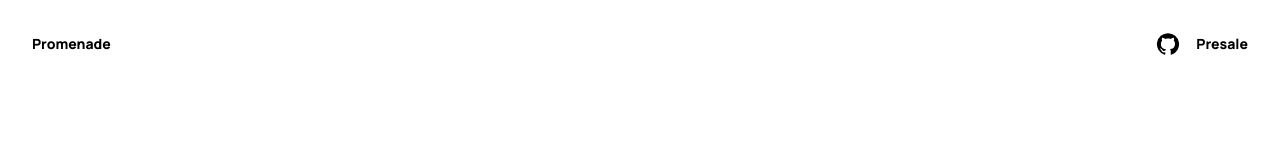
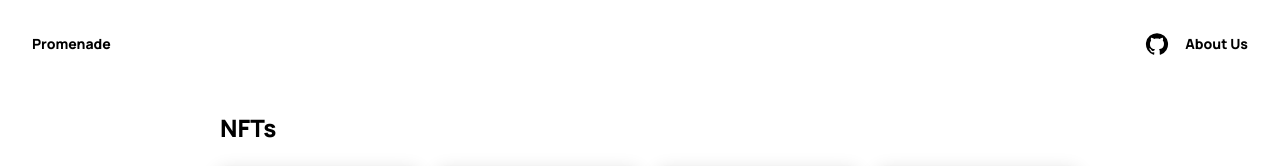
Before and after one commit to g2ransom/promenade, a React (Create React App) app in the folder web/: page /about in a window 1280 px wide. Before the commit this address had no page. Shown: the top 166 px of the page. Built offline with nearby package versions, Linux system fonts and the light colour scheme.

Commit message:
changed filenames to represent an about page and removed information about the presale

```diff
--- a/web/src/App.tsx
+++ b/web/src/App.tsx
@@ -6,7 +6,7 @@ import GaRouteTracker from "./components/GaRouteTracker";
 import "./App.css";
 
 const Home = lazy(() => import("./pages/Home"));
-const Presale = lazy(() => import ("./pages/Presale"));
+const About = lazy(() => import ("./pages/About"));
 
 function App() {
   return (
@@ -19,8 +19,8 @@ function App() {
             element={<Home />}
           />
           <Route
-            path="/presale"
-            element={<Presale />}
+            path="/about"
+            element={<About />}
           />
         </Routes>
       </Suspense>
--- a/web/src/components/Header.tsx
+++ b/web/src/components/Header.tsx
@@ -57,10 +57,10 @@ export default function Header() {
 					<Button
 						color="inherit"
 						component={Link}
-						to="/presale"
+						to="/about"
 						sx={styles.button}
 					>
-						Presale
+						About Us
 					</Button>
 				</Box>
 			</Toolbar>
--- a/web/src/pages/Presale.tsx
+++ b/web/src/pages/About.tsx
@@ -34,10 +34,6 @@ const details: DetailProps[] = [
 		response: "This money will be used to create content, courses, and resources that will be free for the AUC network to consume. Our plan is to develop an E-Book that gives readers all the information they need to use and leverage blockchain technology. We also plan to create an online course that breaks down how to build blockchain-based software for coders that are looking to build Web 3.0 applications. Lastly, we plan to set aside money to directly fund teams that are looking to validate their blockchain app ideas."
 	},
 	{
-		prompt: "Why should I buy presale?",
-		response: "People that buy presale will receive a 10% discount on all NFTs and will also be given an additional NFT for free."
-	},
-	{
 		prompt: "What's an NFT, again?",
 		response: "An NFT is short for non-fungible token. It's essentially a token that can be used to show the ownership of a unique digital asset that exists on a blockchain network."
 	},
@@ -48,10 +44,6 @@ const details: DetailProps[] = [
 	{
 		prompt: "How will these NFTs be created?",
 		response: "These 8 NFTs will be created on the Solana Blockchain using an NFT marketplace tool called Metaplex. We chose Solana over Ethereum because of the lower transaction costs. In terms of storing the actual digital art files, these images will be placed on the Arweave network. Arweave is a blockchain network that excels at storing data permanently."
-	},
-	{
-		prompt: "How will I get my NFT after this presale?",
-		response: "By the beginning of March, we'll reach out to get your crypto wallet information, so we can send you your NFTs. We'll be able to send your NFTs to a wide variety of wallets like Blocto, Phantom, Slope, and more. Once you receive the NFTs, they will be accessible through your wallet until you sell or transfer them."
 	},
 	{
 		prompt: "Who are the creators?",
@@ -108,7 +100,7 @@ function NFTSaleDetails() {
 	);
 }
 
-export default function PreSale() {
+export default function About() {
 	return (
 		<>
 		<PresaleGrid />
```
